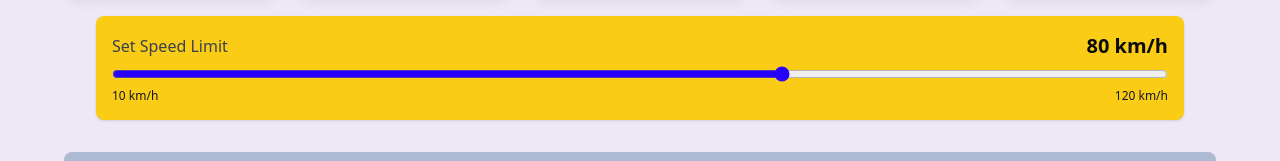
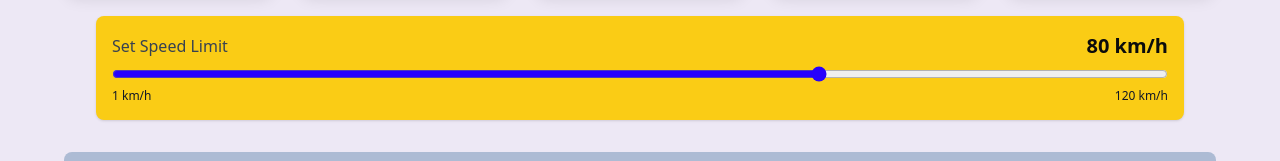
Before and after one commit to RyanClaud/VigiLERT, a Vue app: page /dashboard in a window 1280 px wide. Shown: the part 440-601 px from the top of the page. Built offline with nearby package versions, Linux system fonts and the light colour scheme; no server answers; the database is empty; sample sign-in values are in the browser's storage.

Commit message:
Fixing Sound Alert Notification

```diff
--- a/src/views/Dashboard.vue
+++ b/src/views/Dashboard.vue
@@ -70,11 +70,11 @@
           <label for="speed-limit" class="font-medium text-gray-700">Set Speed Limit</label>
           <span class="text-xl font-bold text-[#0c0c0c]">{{ speedLimit }} km/h</span>
         </div>
-        <input type="range" min="10" max="120" step="5" v-model.number="speedLimit"
+        <input type="range" min="1" max="120" step="5" v-model.number="speedLimit"
           @change="updateSpeedLimitInFirebase"
           class="w-full h-2 bg-blue-00 rounded-lg cursor-pointer focus:outline-none focus:ring-2 accent-[#2701fd]" />
         <div class="flex justify-between mt-1 text-xs text-gray-900">
-          <span>10 km/h</span>
+          <span>1 km/h</span>
           <span>120 km/h</span>
         </div>
       </div>
@@ -251,6 +251,7 @@ const getGoogleMapsLink = (tripOrLat, lng = undefined) => {
 
 // Play alert sound
 const playSound = () => {
+  console.log("Attempting to play sound...");
   try {
     const audio = new Audio('/sounds/alert.mp3');
     audio.play().catch(err => {
@@ -284,6 +285,19 @@ const flashCrashMessage = () => {
     crashDisplayMessage.value = crashDisplayMessage.value === 'Crash Detected' ? 'Vehicle Stable' : 'Crash Detected';
     flashCount++;
   }, 2000);
+};
+
+// Handle overspeed event
+const handleOverspeed = (payload) => {
+  console.log("Overspeed detected:", payload);
+  playSound(); // Play sound
+  alerts.value.unshift({
+    type: 'danger',
+    message: 'Speed Limit Exceeded!',
+    details: `Current: ${payload.speed} kph | Limit: ${payload.limit} kph`,
+    time: new Date().toLocaleTimeString()
+  });
+  if (alerts.value.length > 5) alerts.value.pop();
 };
 
 // Firebase References
@@ -430,29 +444,17 @@ const deleteCrashEvent = (index) => {
 const initializeCrashListener = () => {
   onChildAdded(crashRef, (snapshot) => {
     const event = snapshot.val();
-
-    console.log("Received crash event:", event);
-
-    // Validate data
     if (!event || !event.timestamp || typeof event.roll !== 'number') {
       console.warn("Invalid crash event received", event);
       return;
     }
-
     const eventTime = event.timestamp;
     const rollTriggered = event.roll < -40 || event.roll > 40;
 
-    console.log(`Roll: ${event.roll}, Triggered: ${rollTriggered}`);
-
-    // Only check for roll-based crash
     if (rollTriggered && (!lastCrashTimestamp || eventTime > lastCrashTimestamp)) {
-      console.log("✅ Valid crash detected:", event);
-
-      // Update last crash timestamp
       lastCrashTimestamp = eventTime;
       localStorage.setItem(`lastCrashTimestamp_${userId}`, eventTime.toString());
 
-      // Add to crash events list
       crashEvents.value.push({
         timestamp: eventTime,
         impactStrength: "N/A",
@@ -461,13 +463,7 @@ const initializeCrashListener = () => {
         lng: event.lng
       });
 
-      // Trigger flash crash message
       flashCrashMessage();
-    } else {
-      console.log("⚠️ Ignored crash:", {
-        roll: event.roll,
-        isNew: !lastCrashTimestamp || eventTime > lastCrashTimestamp
-      });
     }
   }, (error) => {
     console.error("Firebase crash listener error:", error);
```
Lines whose indentation alone changed are shown as unchanged.
